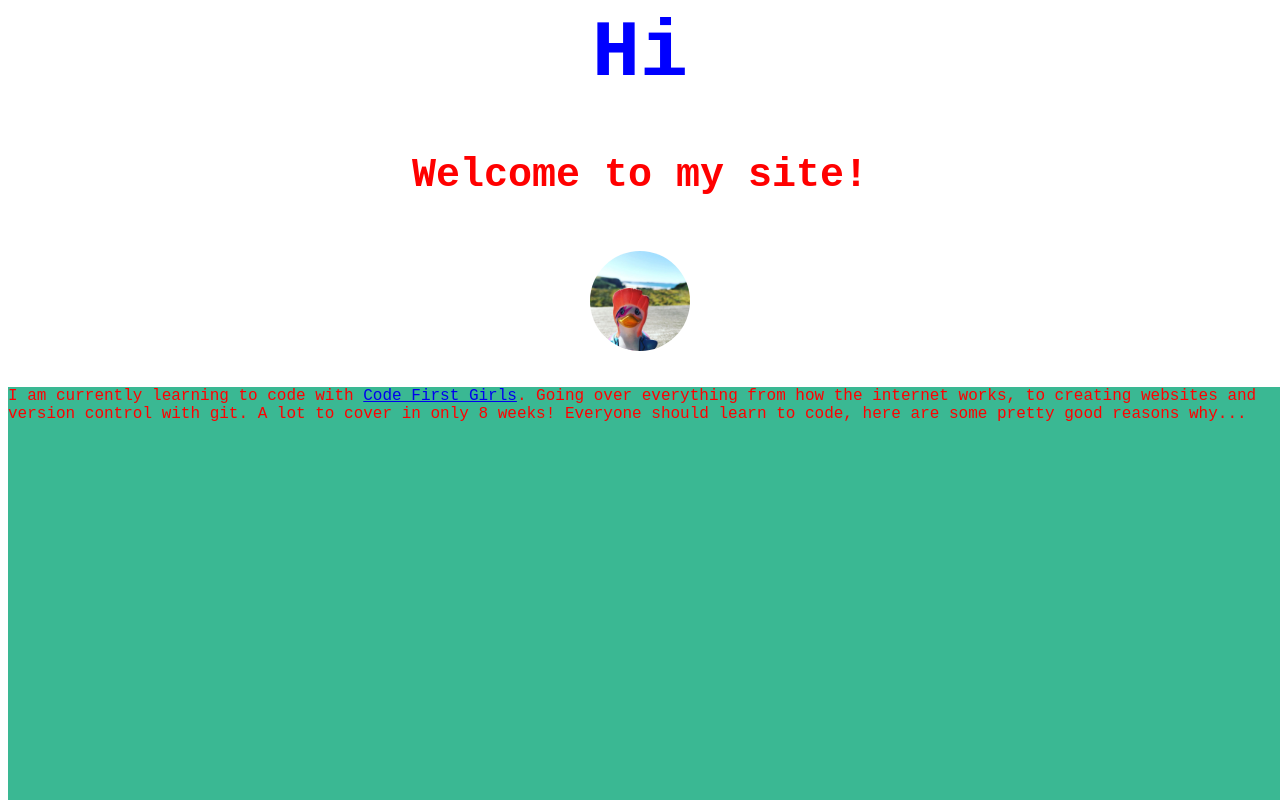
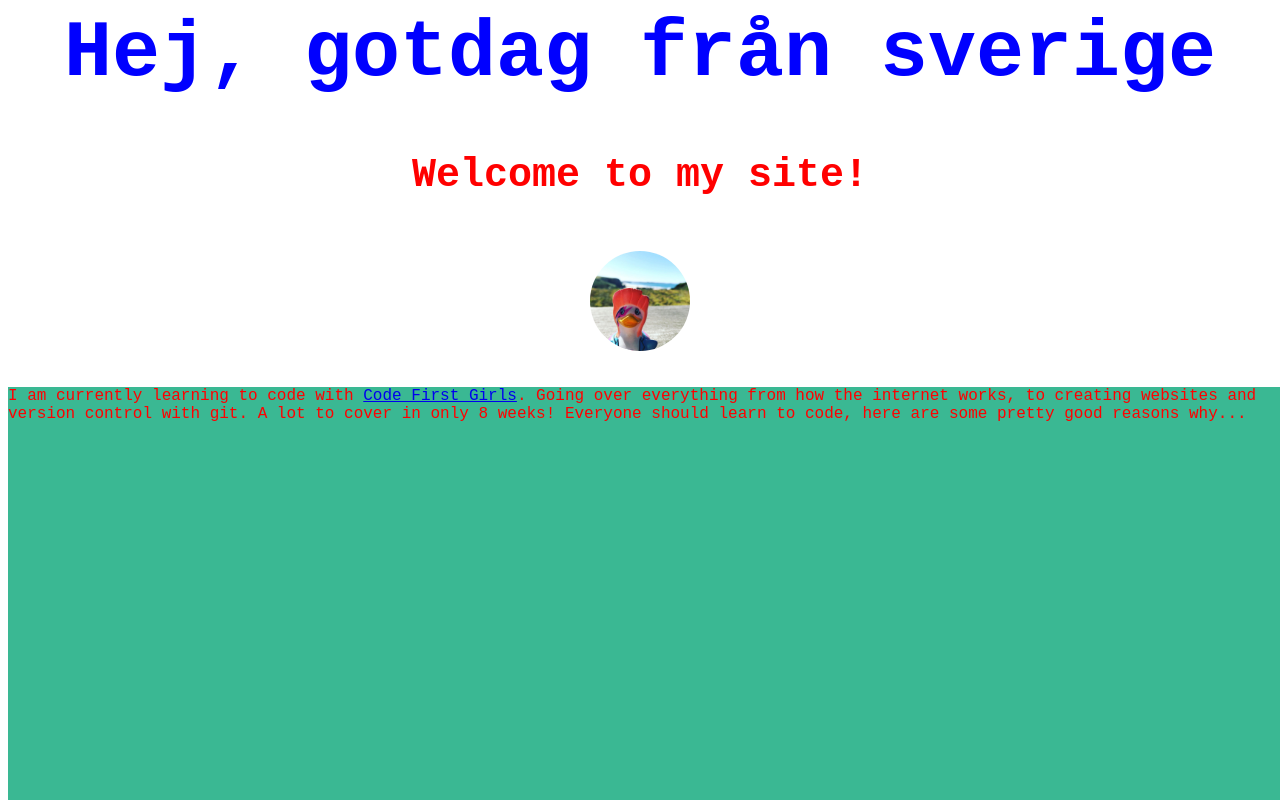
Before and after one commit to estuans/CFGHTML2019, a plain HTML site: page index.html in a window 1280 px wide. Shown: the top 800 px of the page. Drawn offline with Linux system fonts and the light colour scheme.

Commit message:
Update index.html

```diff
--- a/index.html
+++ b/index.html
@@ -3,7 +3,7 @@
   <link rel="stylesheet" href="css/styles.css">
 </head>
 
-<h1 id="title">Hi</h1>
+<h1 id="title">Hej, gotdag från sverige</h1>
 
 <h2>Welcome to my site!</h2>
 
```
